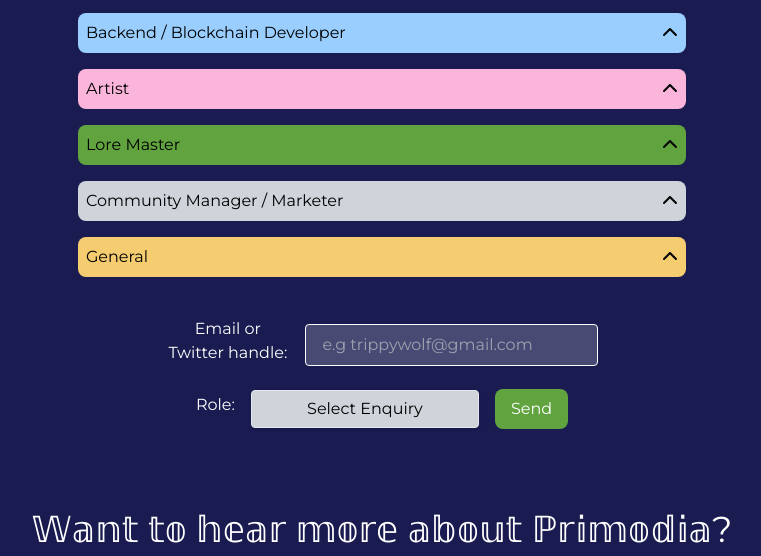
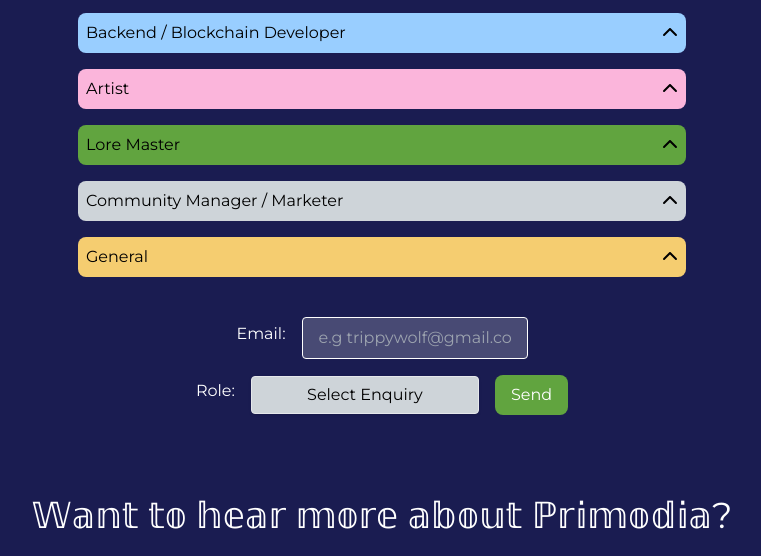
Before and after one commit to SJDunkelman/primordia-io, a Gatsby site: page / in a window 1280 px wide. Shown: the part 1079-1635 px from the top of the page, without its empty margins (258-1019 px from the left). Built offline with nearby package versions, Linux system fonts and the light colour scheme; Gatsby itself is replaced by a stand-in of ours.

Commit message:
updated email label

```diff
--- a/src/pages/index.js
+++ b/src/pages/index.js
@@ -95,7 +95,7 @@
             }
             <form ref={form} onSubmit={sendEmail} className="flex flex-col space-y-4 justify-center items-center w-full pt-6 mx-auto" method="POST">
                 <div className="flex items-center space-x-4">
-                    <label htmlFor="contact" className="mb-2">Email or Twitter handle:</label>
+                    <label htmlFor="contact" className="mb-2">Email:</label>
                     <input name="contact" className={`w-full text-white bg-grey/25 border border-white rounded w-full px-4 py-2`} type="email" placeholder="e.g trippywolf@gmail.com" required />
                 </div>
                 <div className="flex items-center space-x-4">
```
